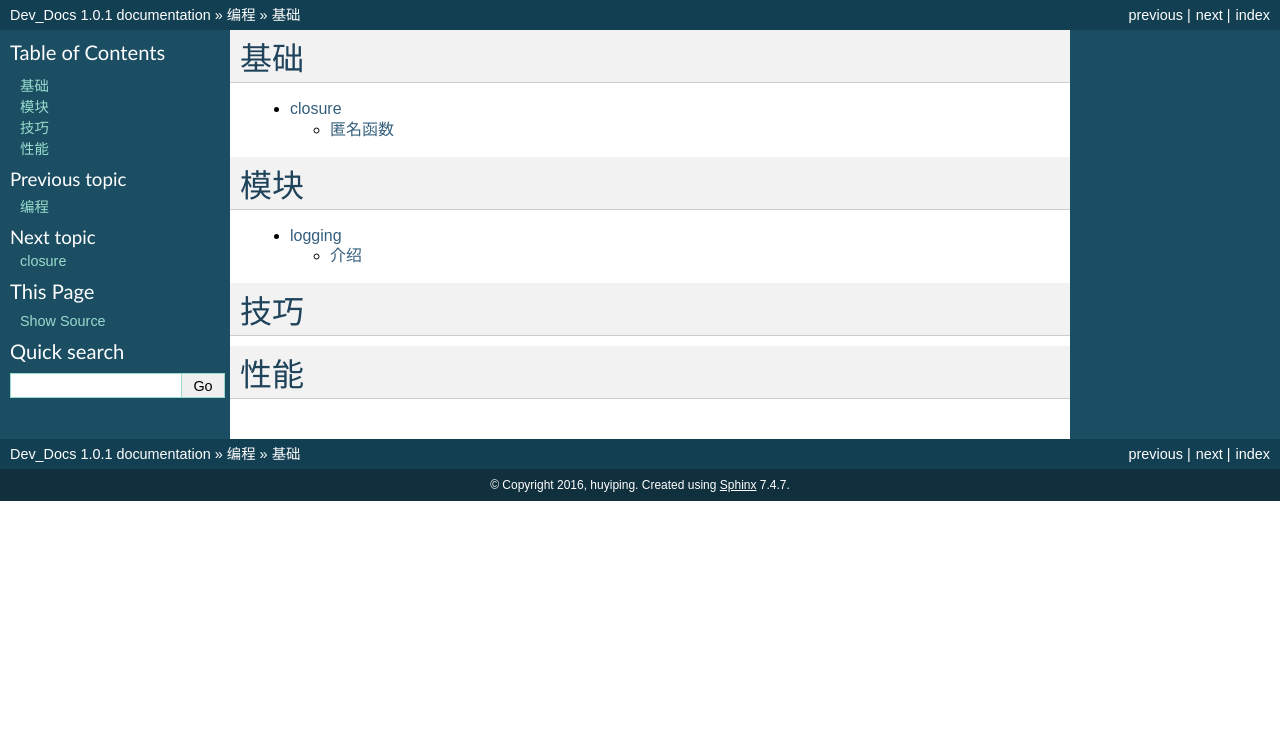
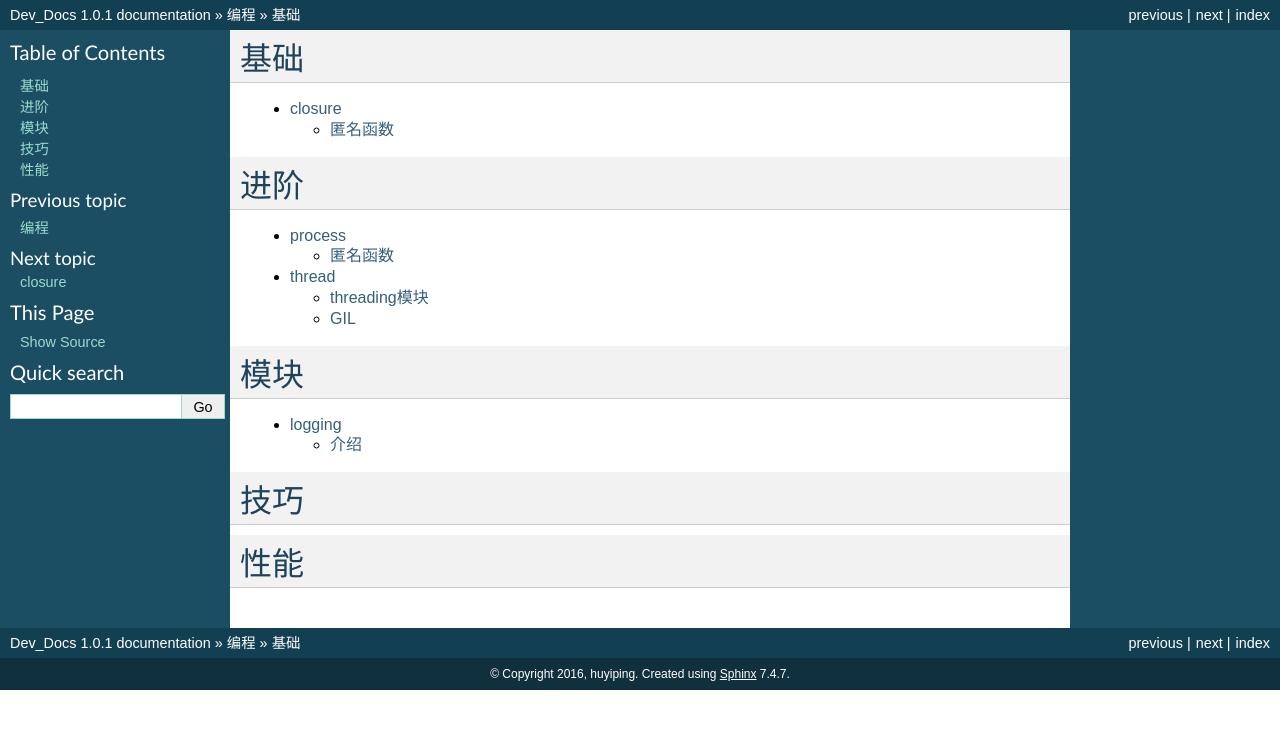
Before and after one commit to hoyping/dev_docs, a Sphinx documentation site: the page built from source/program/python.rst, in a window 1280 px wide. Shown: the top 729 px of the page. Built offline with Sphinx 7.4.7, drawn with Linux system fonts in a browser that asks for light colours.

Commit message:
python add advance

```diff
--- a/source/program/python.rst
+++ b/source/program/python.rst
@@ -4,6 +4,14 @@
     :maxdepth: 2
 
     python/base
+
+进阶
+=====
+.. toctree::
+    :maxdepth: 2
+
+    python/advance
+
 
 
 模块
@@ -14,6 +22,7 @@
     python/module
 
 
+
 技巧
 =====
 
```
Also changed, not shown: source/program/python/advance/thread.rst (+6 -6 lines).
